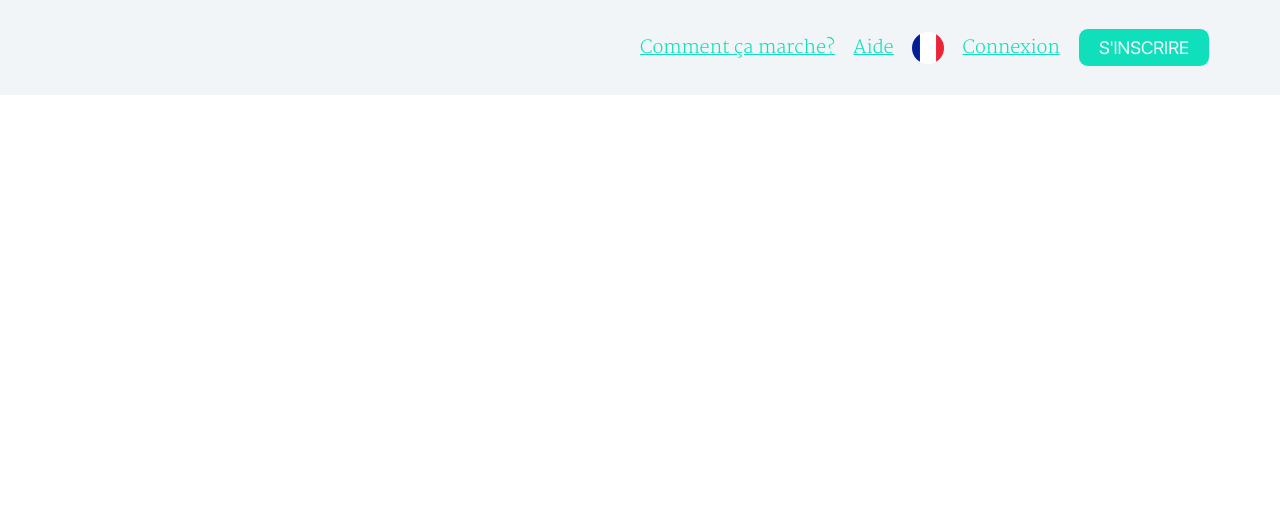
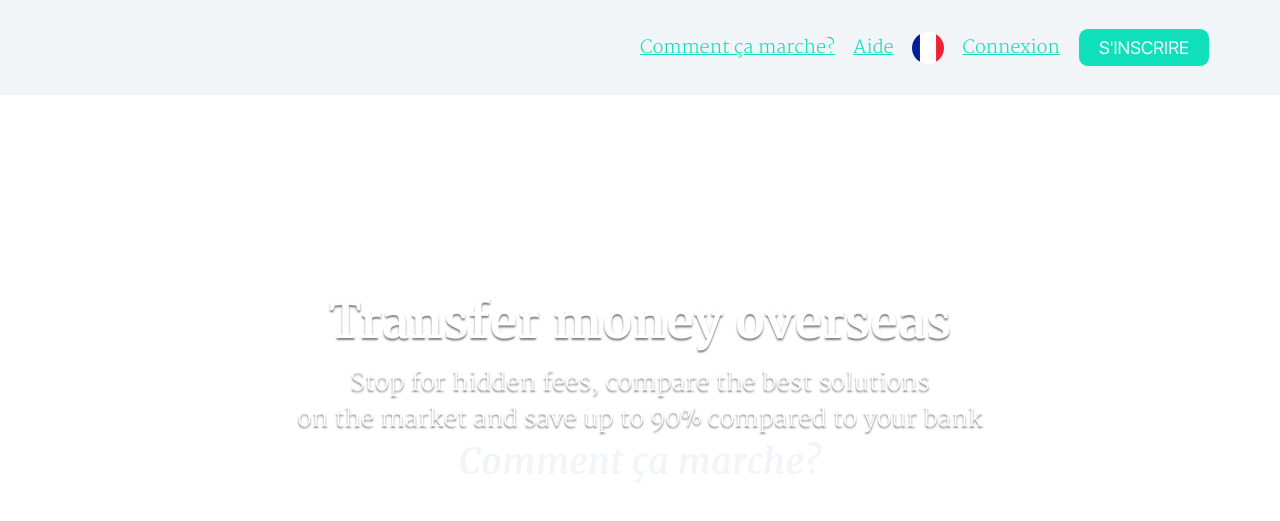
Before and after one commit to FirstRound/Flux, a PHP site: page / in a window 1280 px wide. Shown: the top 521 px of the page. Run offline with PHP 8.4, Linux system fonts and the light colour scheme; style sheets or scripts are compiled from the project's sources.

Commit message:
flux-start-1

```diff
--- a/css/styleL.css
+++ b/css/styleL.css
@@ -47,4 +47,31 @@
         border-radius: 10px;
         margin: 28px 0; }
 
+.overseas {
+  width: 100%;
+  background-image: url(); }
+  .overseas .text-1 h3 {
+    padding-top: 195px;
+    font-family: "merriweather-bold";
+    font-size: 48px;
+    color: #fff;
+    text-align: center;
+    text-shadow: 0 2px 2px rgba(0, 0, 0, 0.5); }
+  .overseas .text-1 p {
+    padding-top: 8px;
+    font-family: "merriweather-light";
+    font-size: 24px;
+    color: #fff;
+    text-align: center;
+    text-shadow: 0 2px 2px rgba(0, 0, 0, 0.5); }
+
+.comment {
+  width: 100%;
+  background-image: url(); }
+  .comment .wrapper-content h3 {
+    font-size: 36px;
+    font-family: "merriweather-bold-italic";
+    color: #f2f5f7;
+    text-align: center; }
+
 /*# sourceMappingURL=styleL.css.map */
--- a/css/styleL.scss
+++ b/css/styleL.scss
@@ -63,3 +63,37 @@
 
     }
 }
+.overseas{
+    width: 100%;
+    background-image: url();
+    .text-1{
+        h3{
+            padding-top: 195px;
+            font-family: "merriweather-bold";
+            font-size: 48px;
+            color: #fff;
+            text-align: center;
+            text-shadow: 0 2px 2px rgba(0, 0, 0, 0.5);
+        }
+        p{
+            padding-top: 8px;
+            font-family: "merriweather-light";
+            font-size: 24px;
+            color: #fff;
+            text-align: center;
+            text-shadow: 0 2px 2px rgba(0, 0, 0, 0.5);
+        }
+    }
+}
+.comment{
+    width: 100%;
+    background-image: url();
+    .wrapper-content{
+        h3{
+            font-size: 36px;
+            font-family: "merriweather-bold-italic";
+            color: #f2f5f7;
+            text-align: center;
+        }
+    }
+}
--- a/index.html
+++ b/index.html
@@ -44,7 +44,31 @@
 </section>
 
 
+<section class="overseas">
+    <div class="container">
+        <div class="row">
+            <div class="col-md-12">
+                <div class="text-1">
+                    <h3>Transfer money overseas</h3>
+                    <p>Stop for hidden fees, compare the best solutions<br>
+    on the market and save up to 90% compared to your bank</p>
+                </div>
+            </div>
+        </div>
+    </div>
+</section>
 
+<section class="comment">
+    <div class="container">
+        <div class="row">
+            <div class="col-md-12">
+                <div class="wrapper-content">
+                    <h3>Comment ça marche?</h3>
+                </div>
+            </div>
+        </div>
+    </div>
+</section>
 
 
 
```
Also changed, not shown: 1 other file.
